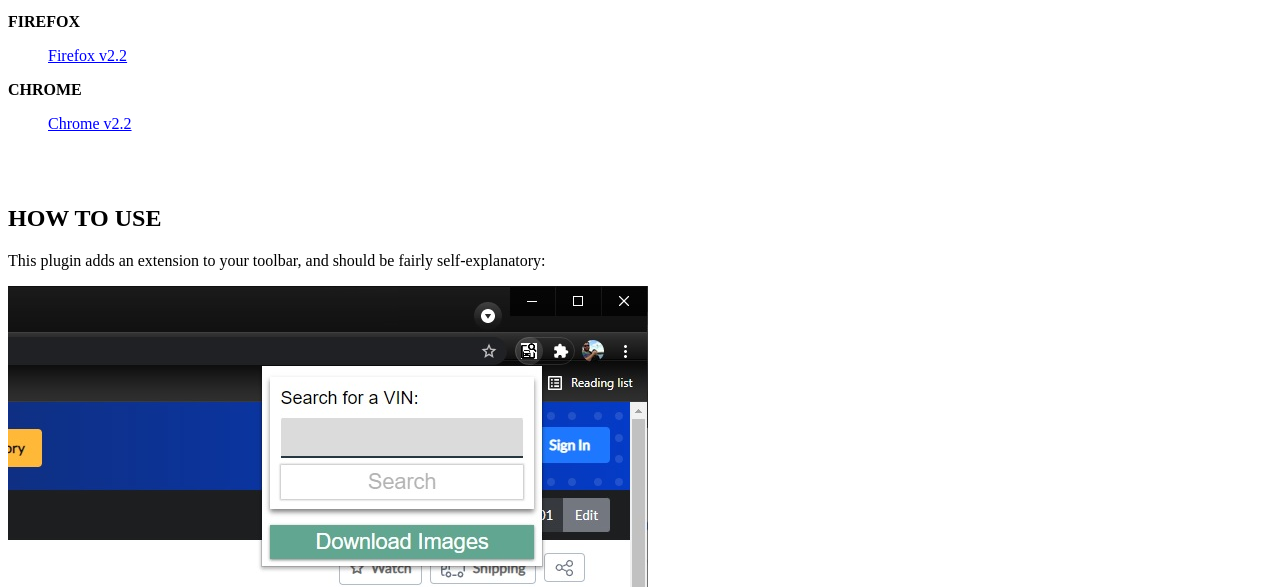
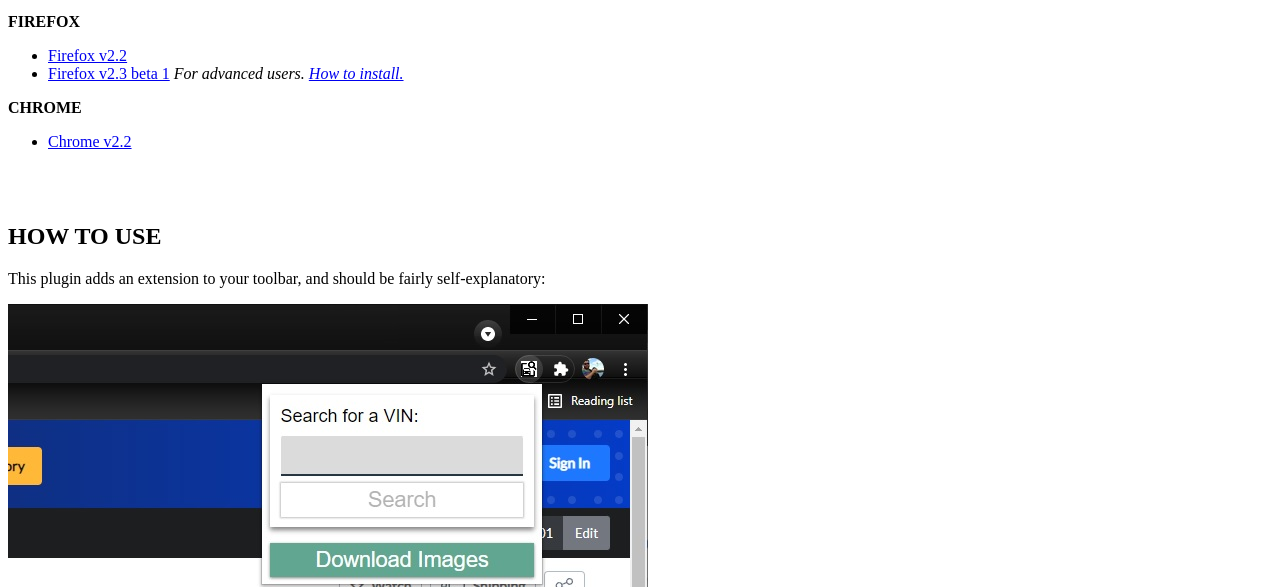
Before and after one commit to benetherington/salvage-search, a plain HTML site: page index.html in a window 1280 px wide. Shown: the part 213-800 px from the top of the page. Drawn offline with Linux system fonts and the light colour scheme.

Commit message:
add FF 2.3b1 package

```diff
--- a/index.html
+++ b/index.html
@@ -13,15 +13,18 @@
 
     <strong>FIREFOX</strong>
     <ul>
-      <ui>
+      <li>
         <a href="http://benetherington.com/salvage-search/releases/salvage_search-2.2-fx.xpi">Firefox v2.2</a>
-      </ui>
+      </li>
+      <li>
+        <a href="http://benetherington.com/salvage-search/releases/salvage_search-2.3b1.zip">Firefox v2.3 beta 1</a> <i>For advanced users. <a href="https://extensionworkshop.com/documentation/develop/temporary-installation-in-firefox/">How to install.</a></i>
+      </li>
     </ul>
     <strong>CHROME</strong>
     <ul>
-      <ui>
+      <li>
         <a href="https://chrome.google.com/webstore/detail/salvage-search/okbjgjdpehblohdlmocliddhkhpkikoh?hl=en&authuser=0">Chrome v2.2</a>
-      </ui>
+      </li>
     </ul>
     <br><br>
 
```
Also changed, not shown: 1 other file.
